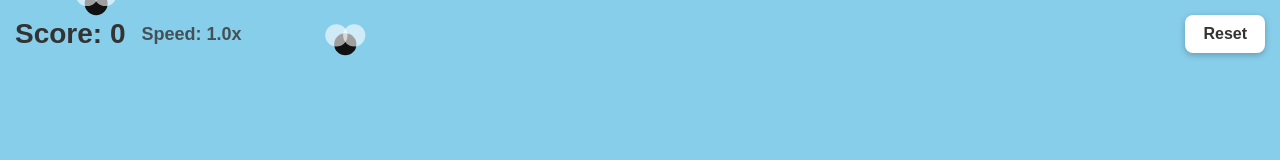
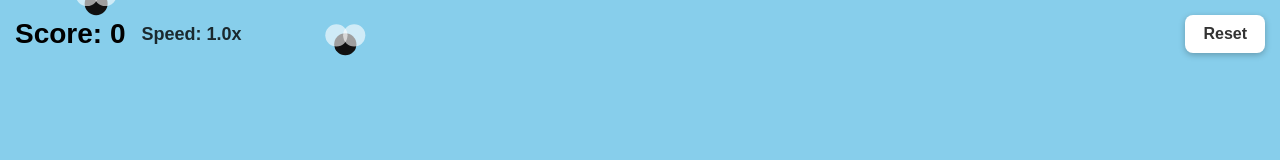
Before and after one commit to Sai-Santosh09/Fly-Killer, a website: page src/index.html in a window 1280 px wide. Shown: the top 160 px of the page. Drawn offline with Linux system fonts and the light colour scheme.

Commit message:
fixed some bugs

```diff
--- a/src/index.html
+++ b/src/index.html
@@ -3,7 +3,6 @@
         margin: 0;
         overflow: hidden;
         background: #87ceeb;
-        cursor: crosshair;
         user-select: none;
         touch-action: none;
     }
@@ -34,7 +33,7 @@
         align-items: center;
         gap: 16px;
         font: bold 28px sans-serif;
-        color: #333;
+        color: #000;
         pointer-events: none;
     }
 
@@ -187,7 +186,7 @@
     }
     loop();
 
-    window.addeventListener('pointerdown', (e) => {
+    window.addEventListener('pointerdown', (e) => {
         if(e.target === resetBtn) return;
 
         let hit = false;
```
Also changed, not shown: dist/index.html, dist/uri.txt.
